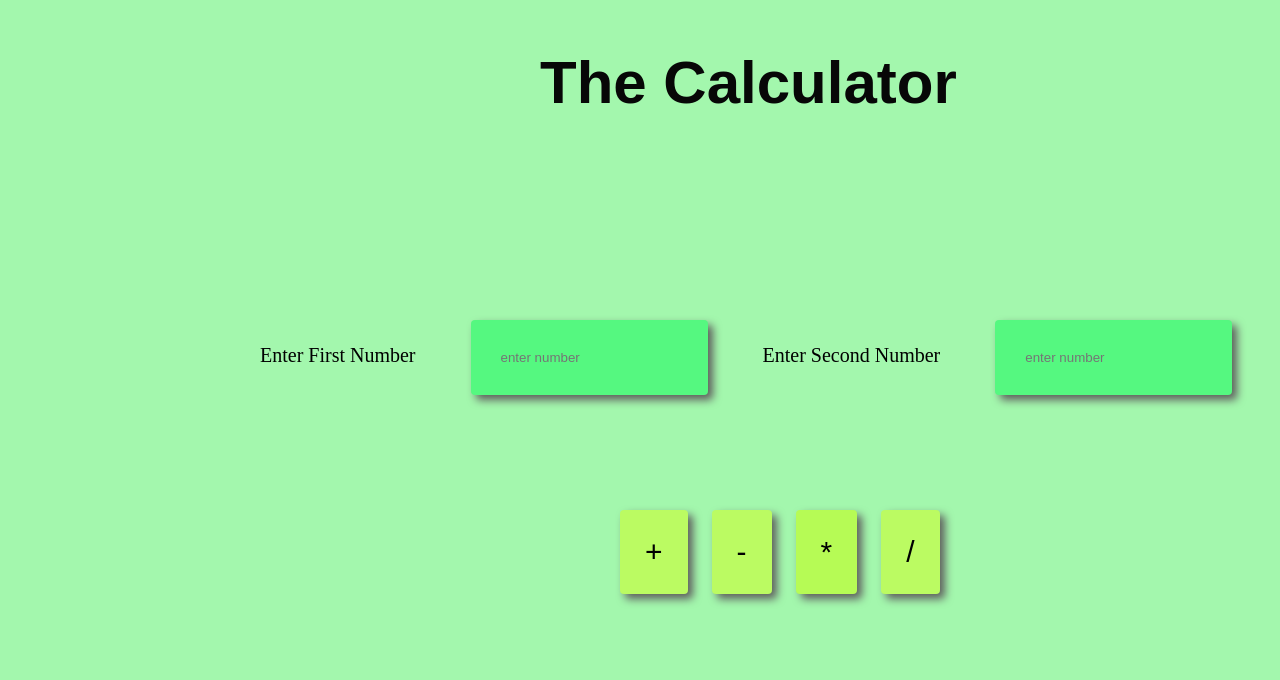
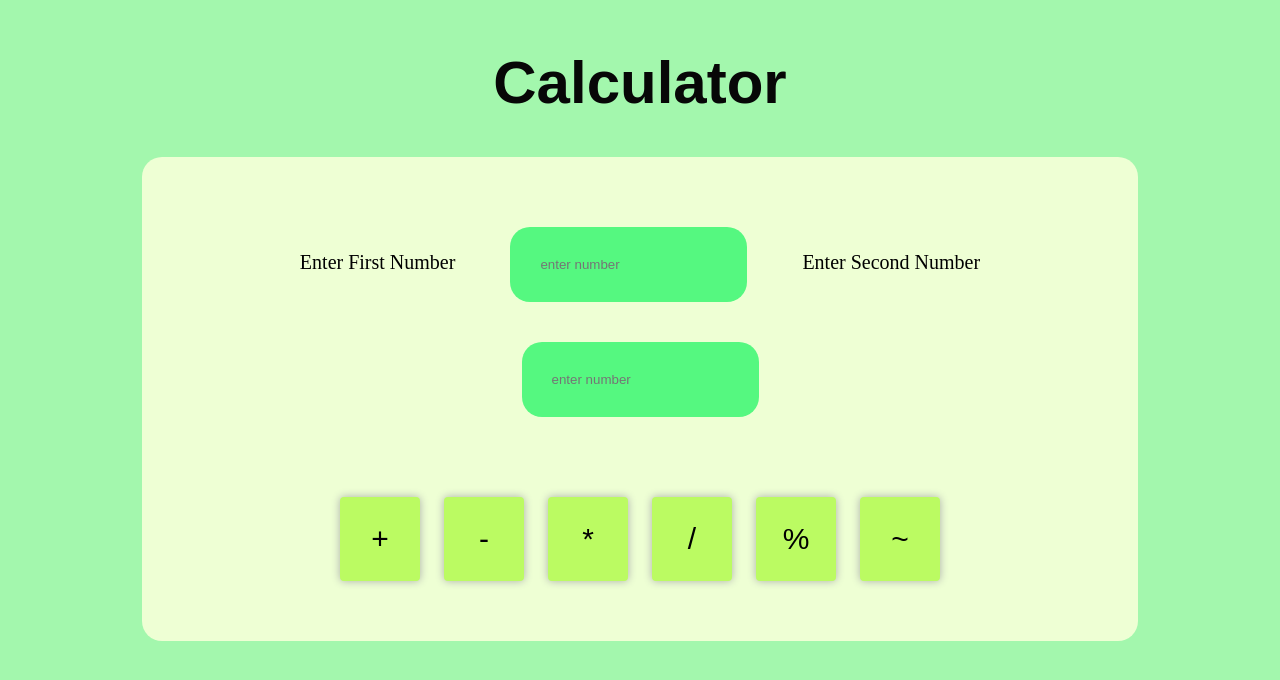
Before and after one commit to KritishmaPradhan/basic-calculator-, a Django app: page / in a window 1280 px wide. Shown: the top 680 px of the page. Run offline with Django 5.2, Linux system fonts and the light colour scheme.

```diff
--- a/calculateapp/views.py
+++ b/calculateapp/views.py
@@ -23,6 +23,10 @@ def about(self):
             result = input_text1a * input_text2a
         elif operation == 'division':
             result = input_text1a / input_text2a
+        elif operation == 'modular':
+            result = input_text1a % input_text2a
+        elif operation == 'concatinate':
+            result = str(input_text1) +str(input_text2)
 
     inputs ={ 'num1' : input_text1a, 'num2' : input_text2a,  'results': result}
     return render(self, 'about.html', inputs)
--- a/myproject/urls.py
+++ b/myproject/urls.py
@@ -15,11 +15,9 @@ Including another URLconf
     2. Add a URL to urlpatterns:  path('blog/', include('blog.urls'))
 """
 from django.contrib import admin
-from django.urls import path
-from . import views
+from django.urls import include, path
 
 urlpatterns = [
     path('admin/', admin.site.urls),
-    path('', views.index, name='index' ),
-    path('about', views.about, name='about')
+    path('', include('calculateapp.urls'))
 ]
--- a/myproject/views.py
+++ /dev/null
@@ -1,30 +0,0 @@
-# I MADE THIS FILE- KRITISHMA
-from django.http import HttpResponse
-from django.shortcuts import render
-
-def index(request):
-    return render(request, 'index.html')
-
-def about(request):
-    input_text1 = request.GET.get('number1')            # extracts number from the webpage
-    input_text1a = int(input_text1)
-    print(input_text1a)                                  # prints the number entered by user in webpage, in our terminal
-    input_text2 = request.GET.get('number2')
-    input_text2a = int(input_text2)
-    print(input_text2)
-
-    if request.method == 'GET':
-        operation = request.GET.get('operation')
-
-        # Perform the operation based on the button clicked
-        if operation == 'addition':
-            result = input_text1a + input_text2a
-        elif operation == 'subtraction':
-            result = input_text1a - input_text2a
-        elif operation == 'multiplication':
-            result = input_text1a * input_text2a
-        elif operation == 'division':
-            result = input_text1a / input_text2a
-
-    inputs ={ 'num1' : input_text1a, 'num2' : input_text2a,  'results': result}
-    return render(request, 'about.html', inputs)
--- /dev/null
+++ b/static/main.js
@@ -0,0 +1,5 @@
+refreshBtn = document.querySelector(".resetbtn");
+inputtag = document.querySelector("input");
+
+
+console.dir(inputtag);
--- a/templates/index.html
+++ b/templates/index.html
@@ -9,16 +9,23 @@
     <style>
         body{
         background-color: rgb(163, 247, 173);
-        height:auto;
-        width:1000px;
+        text-align: center;
+        display: flex;
+        flex-direction: column;
+        justify-content: center;
+        align-items: center;
     }
     h1{
         font-family:Arial, Helvetica, sans-serif;
         color: rgb(7, 7, 7);
         font-weight: bold;
         font-size: 60px;
-        position: absolute;
-        left: 540px;
+    }
+    .maincontainer{
+        background-color: rgb(238, 255, 212);
+        padding: 50px;
+        width: 70vw;
+        border-radius: 20px;
     }
     p{
         font-family:Cambria, Cochin, Georgia, Times, 'Times New Roman', serif;
@@ -30,10 +37,8 @@
         top: 79px;
     }
     .input_container{
-        position: absolute;
-        left: 230px;
-        top: 300px;
         font-size: 20px;
+        margin-bottom: 50px;
     }
     label{
         border-radius: 4px;
@@ -41,71 +46,30 @@
     }
     input{
         background-color: rgb(85, 248, 128);
-        border-radius: 4px;
         padding: 30px;
         margin: 20px;
         border: none;
-        box-shadow: 5px 5px 8px rgb(95, 94, 94);
+        border-radius: 20px;
     }
     input:hover{
+        background-color: rgb(176, 243, 194);;
+    }
+    .bot:hover{
         transform: scale(1.1);
     }
-    .buttons{
-        position: absolute;
-        left: 610px;
-        top: 500px;
-    }
-    .bot1:hover{
-        transform: scale(1.1);
-    }
-    .bot2:hover{
-        transform: scale(1.1);
-    }
-    .bot3:hover{
-        transform: scale(1.1);
-    }
-    .bot4:hover{
-        transform: scale(1.1);
-    }
-    .bot1{
+    .bot{
         background-color: rgb(187, 251, 98);
         border-radius: 4px;
         padding: 25px;
         border: none;
         margin: 10px;
-        box-shadow: 5px 5px 8px rgb(95, 94, 94);
+        box-shadow: 0px 0px 8px rgb(171, 173, 172);
         font-size: 30px;
-    }
-    .bot2{
-        background-color: rgb(187, 251, 98);
-        border-radius: 4px;
-        padding: 25px;
-        border: none;
-        margin: 10px;
-        box-shadow: 5px 5px 8px rgb(95, 94, 94);
-        font-size: 30px;
-    }
-    .bot3{
-        background-color: rgb(182, 251, 85);
-        border-radius: 4px;
-        padding: 25px;
-        border: none;
-        margin: 10px;
-        box-shadow: 5px 5px 8px rgb(95, 94, 94);
-        font-size: 30px;
-    }
-    .bot4{
-        background-color: rgb(187, 251, 98);
-        border-radius: 4px;
-        padding: 25px;
-        border: none;
-        margin: 10px;
-        box-shadow: 5px 5px 8px rgb(95, 94, 94);
-        font-size: 30px;
+        width: 80px;
     }
     </style>
-    <h1> The Calculator </h1>
-
+    <h1> Calculator </h1>
+    <div class="maincontainer">
         <form action='/about'  method="GET">
          {% csrf_token %}
         <div class= "input_container" >
@@ -115,13 +79,15 @@
             <input type="number" name="number2" placeholder="enter number" step="0.00000000000001"> </input>
         </div>
         <div class= 'buttons'>
-        <button type="submit" name="operation" value="addition" class="bot1">+</button>
-        <button type="submit" name="operation" value="subtraction" class="bot2">-</button>
-        <button type="submit" name="operation" value="multiplication" class="bot3">*</button>
-        <button type="submit" name="operation" value="division" class="bot4">/</button>
+            <button type="submit" name="operation" value="addition" class="bot">+</button>
+            <button type="submit" name="operation" value="subtraction" class="bot">-</button>
+            <button type="submit" name="operation" value="multiplication" class="bot">*</button>
+            <button type="submit" name="operation" value="division" class="bot">/</button>
+            <button type="submit" name="operation" value="modular" class="bot">%</button>
+            <button type="submit" name="operation" value="concatinate" class="bot">~</button>
         </div>
         </form>
-
-    </form>
+    </div>
+<script src = "static/main.js"></script>
 </body>
 </html>
```
Also changed, not shown: myproject/settings.py (+6 -2 lines), templates/about.html (+21 -12 lines). Lines whose indentation alone changed are shown as unchanged.
